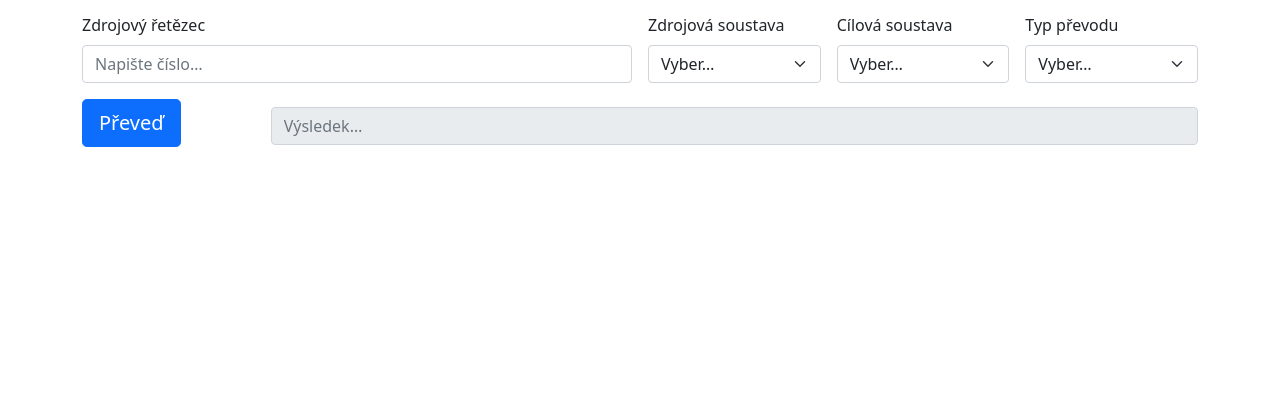
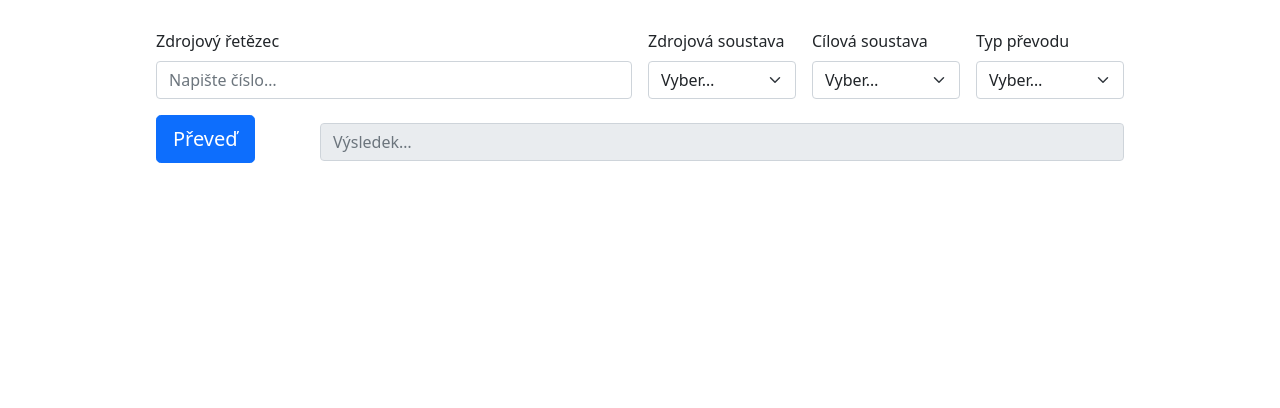
Before and after one commit to Ovec/prevod-mezi-soustavami, a plain HTML site: page index.html in a window 1280 px wide. Shown: the part 392-800 px from the top of the page. Drawn offline with nearby package versions, Linux system fonts and the light colour scheme.

Commit message:
Low resolution display fix

```diff
--- a/index.html
+++ b/index.html
@@ -6,26 +6,20 @@
 <meta name="viewport" content="width=device-width,initial-scale=1">
 <link href="https://cdn.jsdelivr.net/npm/bootstrap@5.0.0-beta3/dist/css/bootstrap.min.css" rel="stylesheet"
   integrity="sha384-eOJMYsd53ii+scO/bJGFsiCZc+5NDVN2yr8+0RDqr0Ql0h+rP48ckxlpbzKgwra6" crossorigin="anonymous">
+
 <style>
-  html,
-  body {
-    height: 100%;
-  }
-
-  .container {
-    height: 100%;
-    display: flex;
-    justify-content: center;
-    align-items: center;
-  }
+.vertical-center {
+  min-height: 100%;
+  min-height: 100vh;
+  max-width: 1000px;
+  display: flex;
+  align-items: center;
+}
 </style>
 
-
 <body>
-
-  <div class="container">
-    <div>
-      <div class="col">
+  <div class="container-fluid vertical-center">
+      <div class="row justify-content-center">
         <h1>Převod mezi číselnými soustavami</h1>
         <p>Webová stránka určená pro převod mezi soustavami vytvořená jako seminární projekt pro seminář AK2TP na
           Fakultě aplikované informatiky Univerzity Tomáše Bati. <br>
@@ -67,7 +61,6 @@
           </div>
         </form>
       </div>
-    </div>
   </div>
 
 
```
